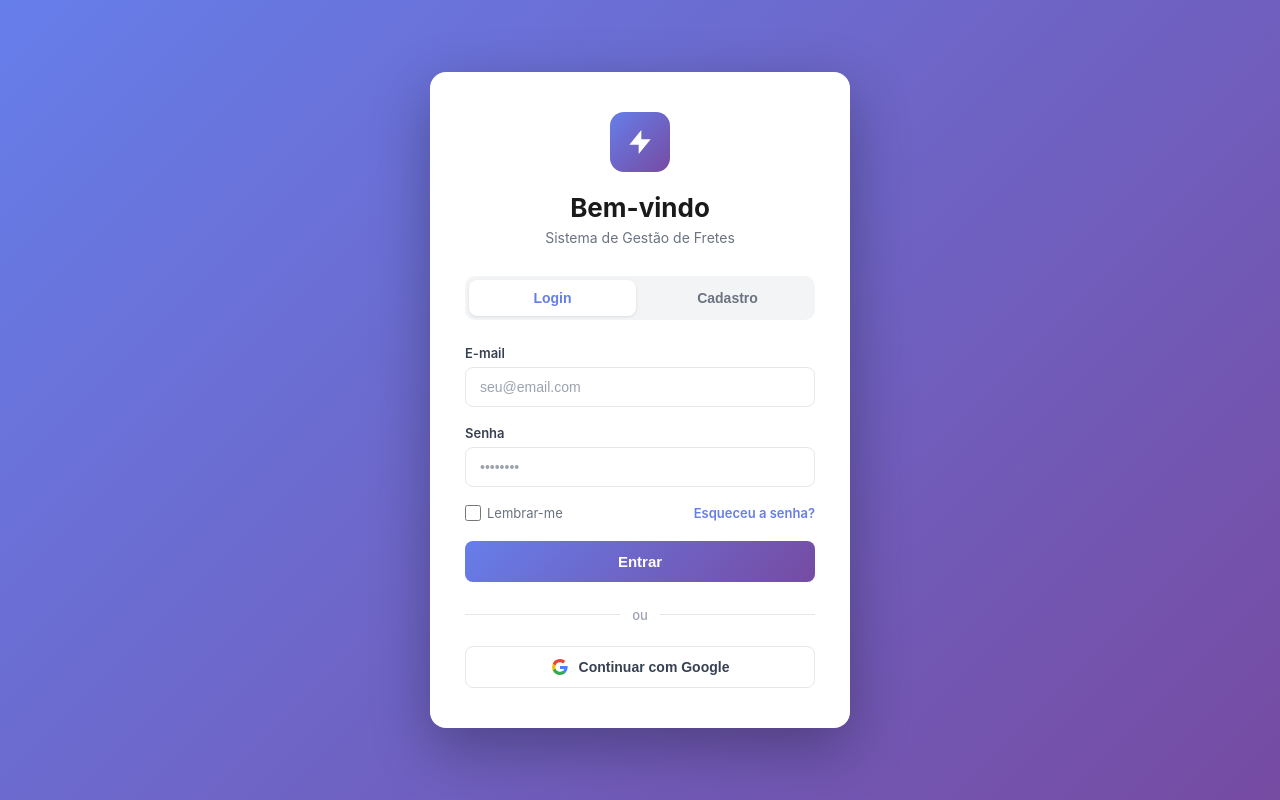
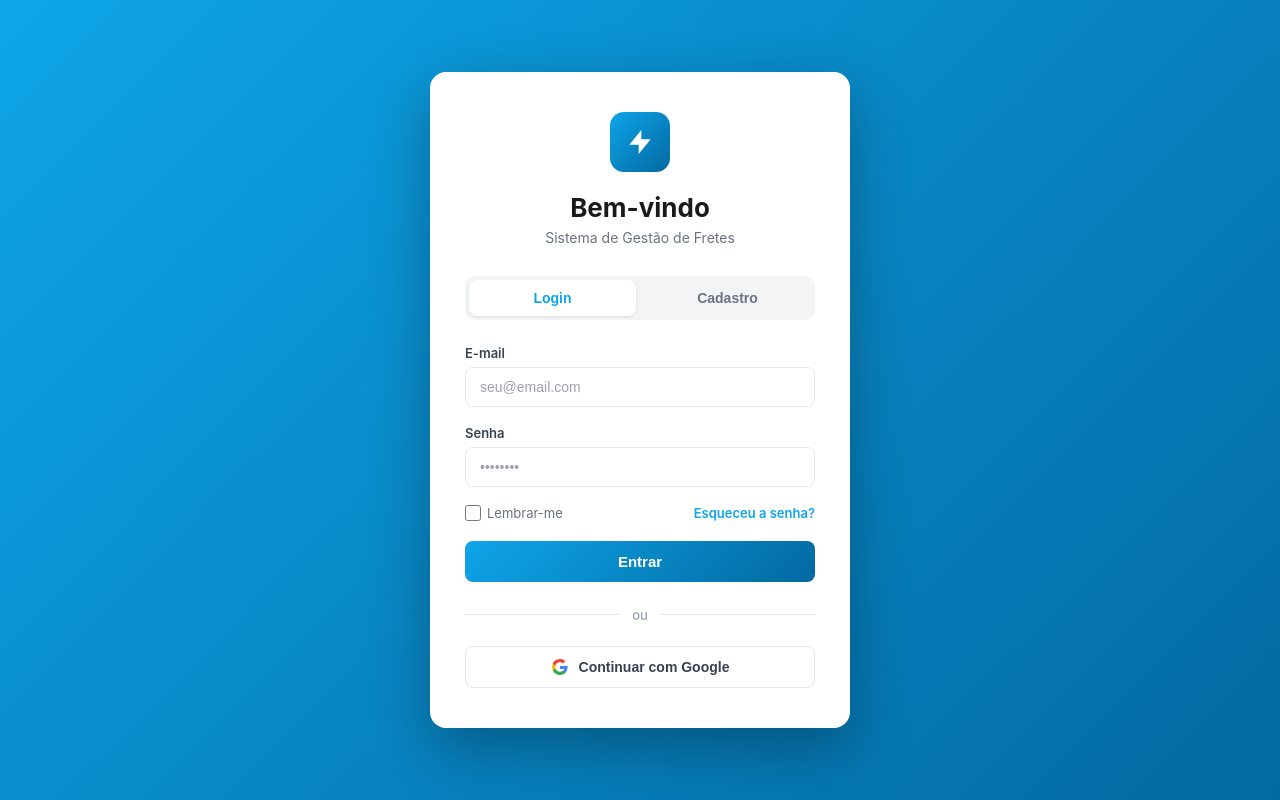
Before and after one commit to MovimentacaoVT25/logistics-pro, a website: page login.html in a window 1280 px wide. Drawn offline with nearby package versions, Linux system fonts and the light colour scheme.

Commit message:
fix: alterar cores para azul no login

```diff
--- a/login.html
+++ b/login.html
@@ -13,7 +13,7 @@
     }
     body {
       font-family: -apple-system, BlinkMacSystemFont, 'Segoe UI', Roboto, 'Helvetica Neue', Arial, sans-serif;
-      background: linear-gradient(135deg, #667eea 0%, #764ba2 100%);
+      background: linear-gradient(135deg, #0ea5e9 0%, #0369a1 100%);
       min-height: 100vh;
       display: flex;
       align-items: center;
@@ -34,7 +34,7 @@
       width: 60px;
       height: 60px;
       margin: 0 auto 20px;
-      background: linear-gradient(135deg, #667eea 0%, #764ba2 100%);
+      background: linear-gradient(135deg, #0ea5e9 0%, #0369a1 100%);
       border-radius: 14px;
       display: flex;
       align-items: center;
@@ -81,7 +81,7 @@
     }
     .tab-btn.active {
       background: white;
-      color: #667eea;
+      color: #0ea5e9;
       box-shadow: 0 1px 3px rgba(0, 0, 0, 0.1);
     }
     .tab-content {
@@ -112,8 +112,8 @@
     }
     .input-group input:focus {
       outline: none;
-      border-color: #667eea;
-      box-shadow: 0 0 0 3px rgba(102, 126, 234, 0.1);
+      border-color: #0ea5e9;
+      box-shadow: 0 0 0 3px rgba(14, 165, 233, 0.1);
     }
     .input-group input::placeholder {
       color: #9ca3af;
@@ -144,19 +144,19 @@
       cursor: pointer;
     }
     .form-footer a {
-      color: #667eea;
+      color: #0ea5e9;
       text-decoration: none;
       font-size: 13px;
       font-weight: 600;
     }
     .form-footer a:hover {
-      color: #5568d3;
+      color: #0284c7;
       text-decoration: underline;
     }
     .btn-primary {
       width: 100%;
       padding: 12px;
-      background: linear-gradient(135deg, #667eea 0%, #764ba2 100%);
+      background: linear-gradient(135deg, #0ea5e9 0%, #0369a1 100%);
       color: white;
       border: none;
       border-radius: 8px;
@@ -167,7 +167,7 @@
     }
     .btn-primary:hover:not(:disabled) {
       transform: translateY(-1px);
-      box-shadow: 0 6px 20px rgba(102, 126, 234, 0.4);
+      box-shadow: 0 6px 20px rgba(14, 165, 233, 0.4);
     }
     .btn-primary:active:not(:disabled) {
       transform: translateY(0);
```
